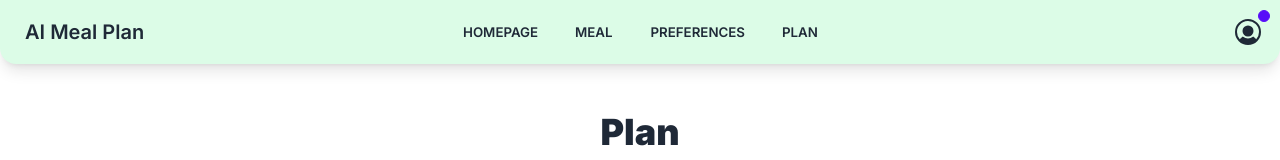
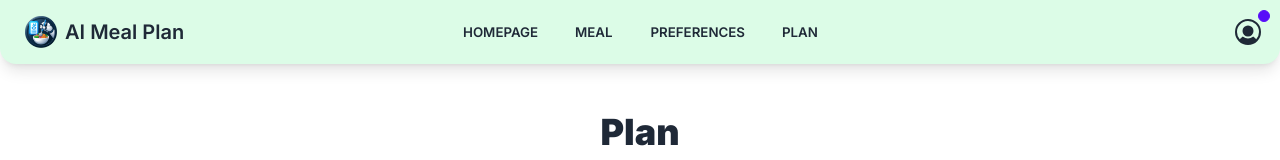
Before and after one commit to TomasKliner/AI-Jidelnicek, a Next.js app: page /plan in a window 1280 px wide. Shown: the top 160 px of the page. Built offline with nearby package versions, Linux system fonts and the light colour scheme.

Commit message:
small logo in navbar

```diff
--- a/components/navbar.tsx
+++ b/components/navbar.tsx
@@ -1,6 +1,7 @@
 'use client'
 import {Icon} from "@iconify/react";
 import Link from "next/link";
+import Image from "next/image";
 
 
 const pages = [
@@ -36,12 +37,16 @@ export default function Navbar() {
                     </label>
                     <ul tabIndex={0}
                         className="menu menu-sm dropdown-content mt-3 z-[1] p-2 shadow bg-base-100 rounded-box w-52 shadow">
-                        {pages.map((page, index) => <li key={page.href}><Link href={page.href}>{page.title}</Link></li>)}
+                        {pages.map((page, index) => <li key={page.href}><Link href={page.href}>{page.title}</Link>
+                        </li>)}
                     </ul>
                 </div>
             </div>
             <div className="lg:navbar-start w-fit">
-                <Link href={"/"} className="btn btn-ghost normal-case text-xl">AI Meal Plan</Link>
+                <Link href={"/"} className="btn btn-ghost normal-case text-xl flex items-center">
+                    <Image className={"w-8"} src={"/logoSmall.png"} alt={"logo"} width={48} height={48}/>
+                    <span>AI Meal Plan</span>
+                </Link>
             </div>
             <div className={"navbar-center hidden lg:flex justify-center text-center"}>
                 {pages.map((page, index) => {
```
Also changed, not shown: public/logoSmall.png (added).
